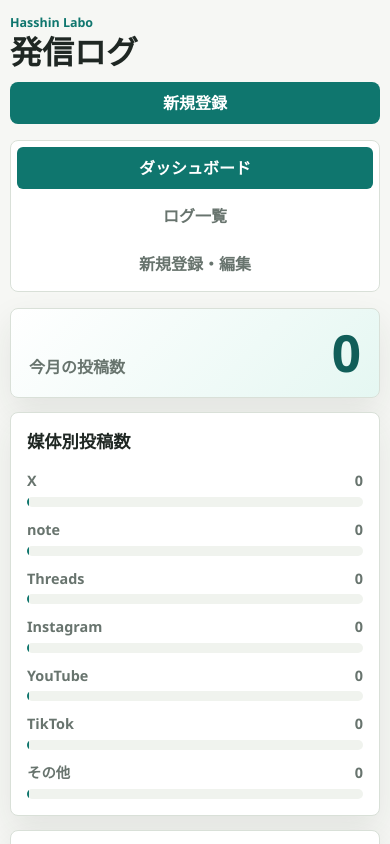
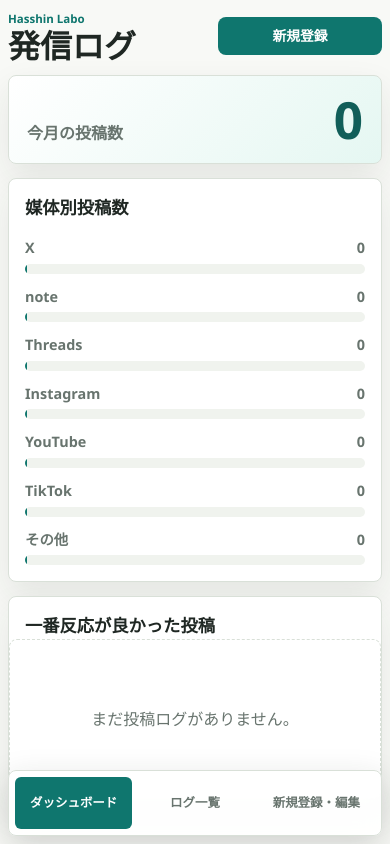
Before and after one commit to mcwgw408-oss/hasshin-Labo, a React (Vite) app: page / in a window 390 px wide. Shown: the top 844 px of the page. Built offline with nearby package versions, Linux system fonts and the light colour scheme.

Commit message:
Improve mobile GitHub Pages layout

```diff
--- a/src/styles.css
+++ b/src/styles.css
@@ -17,12 +17,18 @@
   box-sizing: border-box;
 }
 
+html {
+  -webkit-text-size-adjust: 100%;
+  text-size-adjust: 100%;
+}
+
 body {
   margin: 0;
   background: var(--bg);
   color: var(--text);
   font-family: "Segoe UI", "Yu Gothic UI", "Hiragino Kaku Gothic ProN", Meiryo, sans-serif;
   line-height: 1.5;
+  overflow-x: hidden;
 }
 
 button,
@@ -30,10 +36,12 @@ input,
 select,
 textarea {
   font: inherit;
+  min-width: 0;
 }
 
 button {
   cursor: pointer;
+  touch-action: manipulation;
 }
 
 a {
@@ -73,6 +81,7 @@ h1 {
   font-size: clamp(2rem, 8vw, 3.25rem);
   line-height: 1.05;
   letter-spacing: 0;
+  overflow-wrap: anywhere;
 }
 
 h2 {
@@ -89,12 +98,17 @@ h3 {
 .secondary-button,
 .danger-button,
 .link-button {
+  display: inline-flex;
+  align-items: center;
+  justify-content: center;
   min-height: 42px;
   border: 1px solid transparent;
   border-radius: 8px;
   padding: 0 16px;
   font-weight: 800;
   text-decoration: none;
+  text-align: center;
+  overflow-wrap: anywhere;
 }
 
 .primary-button {
@@ -104,9 +118,6 @@ h3 {
 
 .secondary-button,
 .link-button {
-  display: inline-flex;
-  align-items: center;
-  justify-content: center;
   background: var(--surface-muted);
   border-color: var(--line);
   color: var(--text);
@@ -134,12 +145,18 @@ h3 {
 }
 
 .tab-nav button {
+  display: grid;
+  place-items: center;
   min-height: 42px;
   border: 0;
   border-radius: 6px;
   background: transparent;
   color: var(--muted);
   font-weight: 800;
+  line-height: 1.2;
+  min-width: 0;
+  overflow: hidden;
+  text-overflow: ellipsis;
 }
 
 .tab-nav button.active {
@@ -159,6 +176,7 @@ h3 {
   border-radius: 8px;
   background: var(--surface);
   box-shadow: var(--shadow);
+  min-width: 0;
 }
 
 .hero-card {
@@ -232,6 +250,8 @@ textarea {
   color: var(--text);
   padding: 11px 12px;
   outline: none;
+  min-height: 44px;
+  max-width: 100%;
 }
 
 textarea {
@@ -261,6 +281,11 @@ textarea:focus {
   align-items: start;
   justify-content: space-between;
   gap: 12px;
+  min-width: 0;
+}
+
+.card-head > div {
+  min-width: 0;
 }
 
 .date-text {
@@ -274,10 +299,12 @@ textarea:focus {
 .badge,
 .tag-row span {
   width: fit-content;
+  max-width: 100%;
   border-radius: 999px;
   padding: 4px 9px;
   font-size: 0.76rem;
   font-weight: 900;
+  overflow-wrap: anywhere;
 }
 
 .badge {
@@ -355,6 +382,7 @@ textarea:focus {
   flex-wrap: wrap;
   justify-content: flex-end;
   gap: 8px;
+  min-width: 0;
 }
 
 .form-panel {
@@ -409,22 +437,59 @@ label {
 }
 
 @media (max-width: 720px) {
+  body {
+    background: #f8f9f6;
+  }
+
   .app-shell {
-    width: min(100% - 20px, 1080px);
-    padding-top: 14px;
+    width: 100%;
+    padding: 10px 8px calc(94px + env(safe-area-inset-bottom));
   }
 
   .topbar {
-    align-items: stretch;
-    flex-direction: column;
+    align-items: center;
+    display: grid;
+    grid-template-columns: minmax(0, 1fr) auto;
+    gap: 10px;
+    margin-bottom: 12px;
+  }
+
+  .topbar h1 {
+    font-size: 2rem;
+  }
+
+  .eyebrow {
+    font-size: 0.72rem;
   }
 
   .topbar .primary-button {
-    width: 100%;
+    width: min(42vw, 164px);
+    min-height: 38px;
+    padding: 0 12px;
+    font-size: 0.86rem;
+    line-height: 1.2;
   }
 
   .tab-nav {
-    grid-template-columns: 1fr;
+    position: fixed;
+    top: auto;
+    right: 8px;
+    bottom: max(8px, env(safe-area-inset-bottom));
+    left: 8px;
+    z-index: 20;
+    grid-template-columns: repeat(3, minmax(0, 1fr));
+    gap: 4px;
+    margin: 0;
+    padding: 6px;
+    border-radius: 8px;
+    box-shadow: 0 12px 34px rgba(31, 39, 35, 0.18);
+  }
+
+  .tab-nav button {
+    min-height: 52px;
+    padding: 0 6px;
+    font-size: 0.78rem;
+    word-break: keep-all;
   }
 
   .hero-card {
@@ -451,5 +516,32 @@ label {
   .danger-button,
   .link-button {
     width: 100%;
+    min-height: 44px;
+    padding: 0 12px;
   }
 }
+
+@media (max-width: 380px) {
+  .app-shell {
+    padding-right: 5px;
+    padding-left: 5px;
+  }
+
+  .topbar h1 {
+    font-size: 1.7rem;
+  }
+
+  .topbar .primary-button {
+    min-height: 36px;
+    padding: 0 8px;
+    font-size: 0.78rem;
+  }
+
+  .tab-nav button {
+    font-size: 0.72rem;
+  }
+
+  .stats-grid {
+    grid-template-columns: 1fr;
+  }
+}
```
Also changed, not shown: 6 other files (tests, documents, lock files or other folders).
